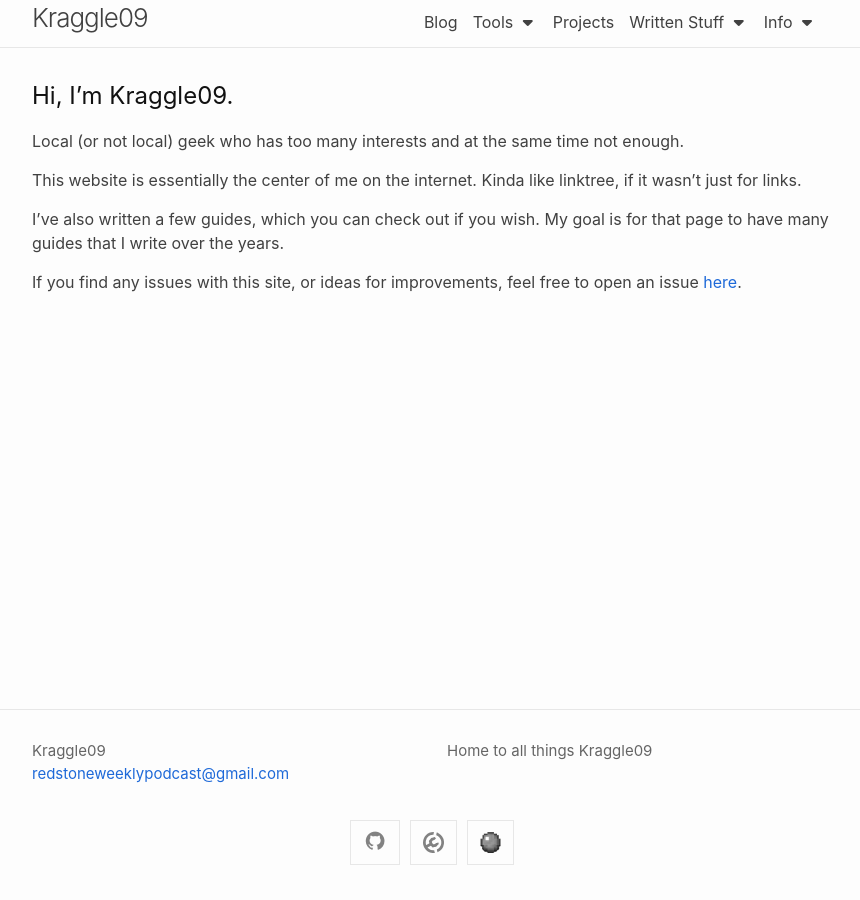
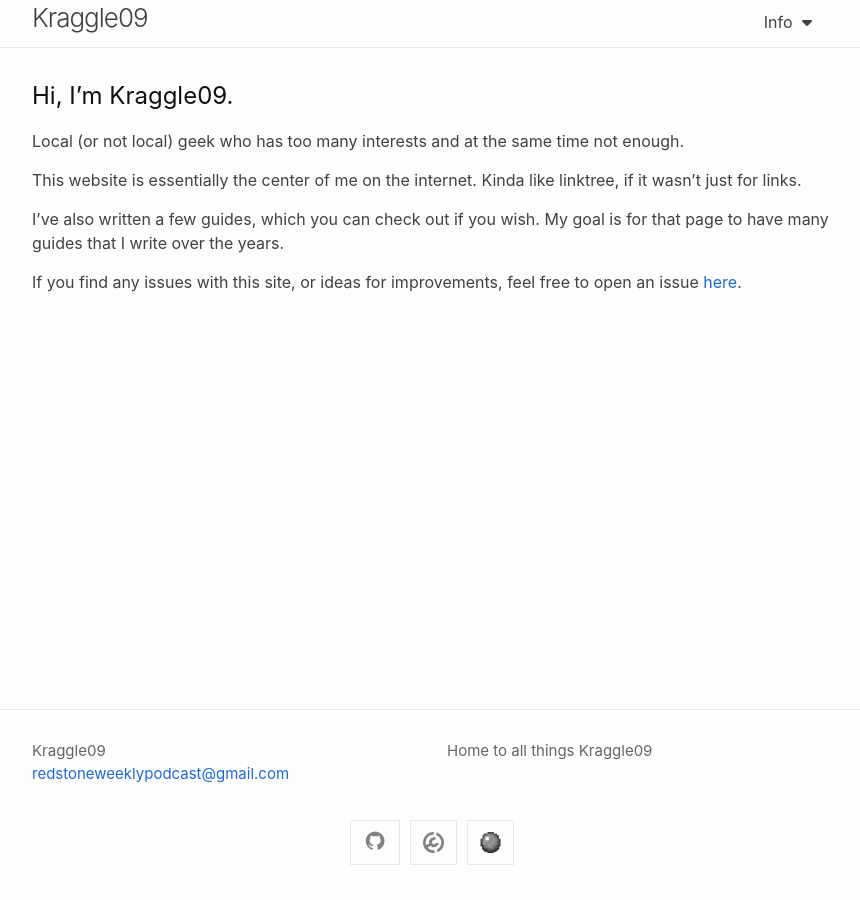
Before and after one commit to Kraggle09/kraggle09.github.io, a Jekyll site: the page built from docs/index.markdown, in a window 1280 px wide. Shown: the whole page, without its empty margins (208-1068 px from the left). Built offline with Jekyll 4.4.1, drawn with Linux system fonts in a browser that asks for light colours; nearby versions of some CDN libraries.

Commit message:
Hide some pages from the website

```diff
--- a/docs/_includes/nav-items.html
+++ b/docs/_includes/nav-items.html
@@ -1,19 +1,19 @@
 <div class="nav-items">
-  <a class="nav-item" href="/blog">Blog</a>
+  <!-- <a class="nav-item" href="/blog">Blog</a>
   <div class="dropdown">
     <a class="nav-item dropbtn noselect">Tools <i class="fa fa-caret-down"></i></a>
     <div class="dropdown-content">
       <a href="/kanaquiz">Kana Pro Fork</a>
     </div>
-  </div>
-  <a class="nav-item" href="/projects">Projects</a>
+  </div> -->
+  <!-- <a class="nav-item" href="/projects">Projects</a>
   <div class="dropdown">
     <a class="nav-item dropbtn noselect">Written Stuff <i class="fa fa-caret-down"></i></a>
     <div class="dropdown-content">
       <a href="/tutorials">Tutorials</a>
-      <!-- <a href="/reducingaiusage">Reducing AI Usage</a> -->
+      <a href="/reducingaiusage">Reducing AI Usage</a>
     </div>
-  </div>
+  </div> -->
   <div class="dropdown">
     <a class="nav-item dropbtn noselect">Info <i class="fa fa-caret-down"></i></a>
     <div class="dropdown-content">
```
